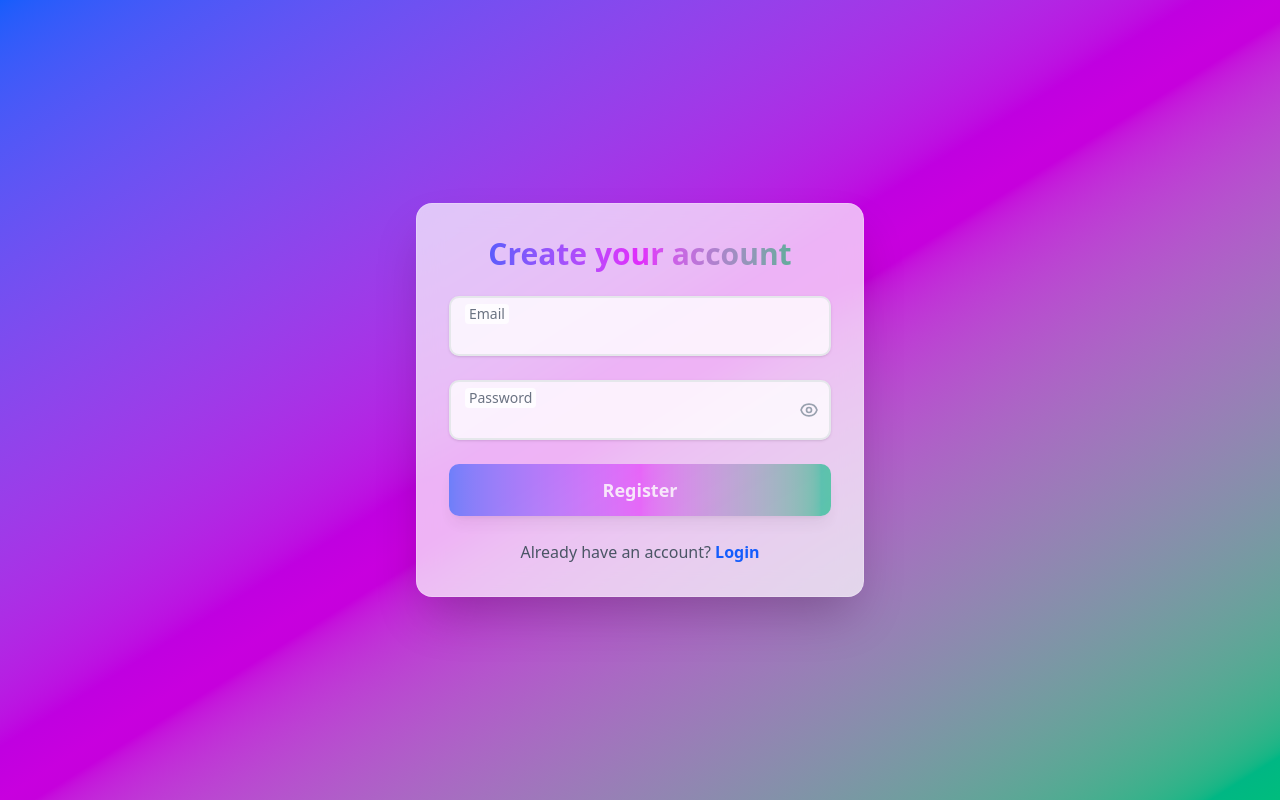
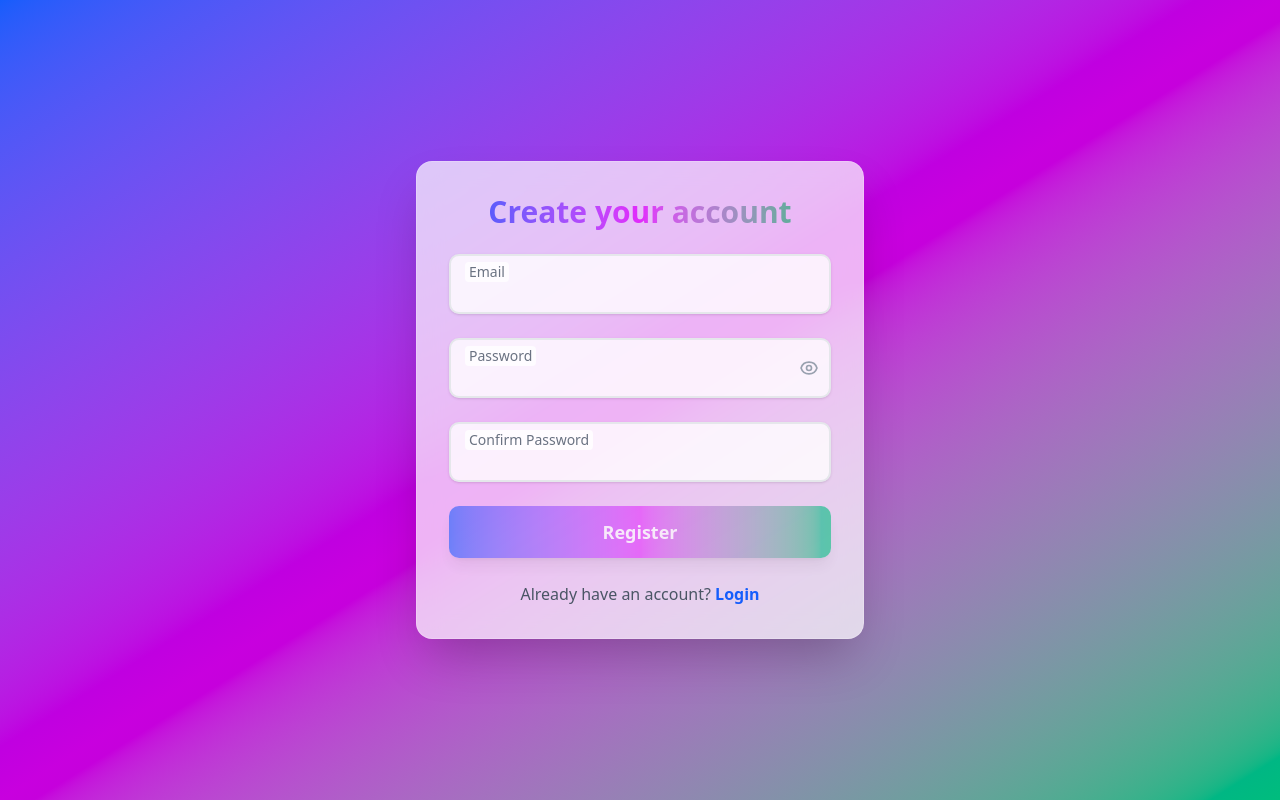
Before and after one commit to eediallo/jobtracker, a Next.js app: page /auth/register in a window 1280 px wide. Built offline with nearby package versions, Linux system fonts and the light colour scheme.

Commit message:
feat: add custom email confirmation flow

```diff
--- /dev/null
+++ b/src/app/auth/confirm/page.tsx
@@ -0,0 +1,20 @@
+import Link from 'next/link';
+
+export default function ConfirmEmailPage() {
+  return (
+    <div className="flex flex-col items-center justify-center min-h-screen bg-gray-50 dark:bg-gray-900 p-4">
+      <div className="max-w-md w-full bg-white dark:bg-gray-800 shadow-xl rounded-2xl p-8 text-center border border-gray-200 dark:border-gray-700">
+        <svg className="w-16 h-16 mx-auto text-green-500 mb-4" fill="none" stroke="currentColor" strokeWidth="2" viewBox="0 0 24 24">
+          <path strokeLinecap="round" strokeLinejoin="round" d="M9 12l2 2 4-4m6 2a9 9 0 11-18 0 9 9 0 0118 0z" />
+        </svg>
+        <h1 className="text-2xl font-bold text-gray-800 dark:text-gray-100 mb-2">Thank You!</h1>
+        <p className="text-gray-600 dark:text-gray-300 mb-6">
+          Your email has been confirmed.
+        </p>
+        <Link href="/auth/login" className="w-full inline-block px-6 py-3 text-lg font-semibold text-white bg-blue-600 rounded-lg hover:bg-blue-700 focus:outline-none focus:ring-2 focus:ring-blue-500 focus:ring-offset-2 transition-transform transform hover:scale-105">
+          Go to Login
+        </Link>
+      </div>
+    </div>
+  );
+}
--- a/src/app/auth/register/page.tsx
+++ b/src/app/auth/register/page.tsx
@@ -2,14 +2,17 @@
 import { useState } from 'react';
 import { supabase } from '@/lib/supabase';
 import { useRouter } from 'next/navigation';
+import { toast } from 'sonner';
 
 export default function RegisterPage() {
   const [email, setEmail] = useState('');
   const [password, setPassword] = useState('');
+  const [confirmPassword, setConfirmPassword] = useState('');
   const [showPassword, setShowPassword] = useState(false);
   const [error, setError] = useState('');
   const [loading, setLoading] = useState(false);
   const [touched, setTouched] = useState<{email: boolean; password: boolean}>({email: false, password: false});
+  const [showConfirmationMessage, setShowConfirmationMessage] = useState(false);
   const router = useRouter();
 
   const emailValid = email.length > 3 && email.includes('@');
@@ -17,14 +20,49 @@ export default function RegisterPage() {
 
   async function handleRegister(e: React.FormEvent) {
     e.preventDefault();
+    if (password !== confirmPassword) {
+      toast.error('Passwords do not match');
+      return;
+    }
     setTouched({email: true, password: true});
     if (!emailValid || !passwordValid) return;
     setLoading(true);
     setError('');
-    const { error } = await supabase.auth.signUp({ email, password });
+    const { data, error } = await supabase.auth.signUp({
+      email,
+      password,
+      options: {
+        emailRedirectTo: `${location.origin}/auth/confirm`,
+      }
+    });
     setLoading(false);
-    if (error) setError(error.message);
-    else router.push('/dashboard');
+    if (error) {
+      toast.error(error.message);
+    } else if (data.user) {
+      if (data.user.identities?.length === 0) {
+        toast.error('User with this email already exists but is unconfirmed. Please check your email to confirm.');
+        setShowConfirmationMessage(true);
+      } else {
+        toast.success('Registration successful!');
+        setShowConfirmationMessage(true);
+      }
+    }
+  }
+
+  if (showConfirmationMessage) {
+    return (
+      <div className="min-h-screen flex items-center justify-center bg-gray-50 dark:bg-gray-900 p-4">
+        <div className="max-w-md w-full bg-white dark:bg-gray-800 shadow-xl rounded-2xl p-8 text-center border border-gray-200 dark:border-gray-700">
+          <svg className="w-16 h-16 mx-auto text-blue-500 mb-4" fill="none" stroke="currentColor" strokeWidth="2" viewBox="0 0 24 24">
+            <path strokeLinecap="round" strokeLinejoin="round" d="M3 8l7.89 5.26a2 2 0 002.22 0L21 8M5 19h14a2 2 0 002-2V7a2 2 0 00-2-2H5a2 2 0 00-2 2v10a2 2 0 002 2z" />
+          </svg>
+          <h1 className="text-2xl font-bold text-gray-800 dark:text-gray-100 mb-2">Confirm your email</h1>
+          <p className="text-gray-600 dark:text-gray-300 mb-6">
+            We've sent a confirmation link to <strong>{email}</strong>. Please check your inbox and follow the link to complete your registration.
+          </p>
+        </div>
+      </div>
+    );
   }
 
   return (
@@ -81,8 +119,29 @@ export default function RegisterPage() {
               <span id="password-error" className="text-xs text-red-500 mt-1 block">Password must be at least 6 characters</span>
             )}
           </div>
+          {/* Confirm Password */}
+          <div className="relative">
+            <input
+              id="confirmPassword"
+              type="password"
+              autoComplete="new-password"
+              value={confirmPassword}
+              onChange={e => setConfirmPassword(e.target.value)}
+              onBlur={() => setTouched(t => ({...t, password: true}))}
+              className={`peer w-full px-4 pt-6 pb-2 rounded-lg border-2 bg-white/80 dark:bg-gray-800/80 outline-none transition-all duration-200 focus:border-blue-500 dark:focus:border-fuchsia-400 shadow-sm ${touched.password && password !== confirmPassword ? 'border-red-400' : 'border-gray-200 dark:border-gray-700'}`}
+              required
+              aria-invalid={touched.password && password !== confirmPassword}
+              aria-describedby="confirm-password-error"
+            />
+            <label htmlFor="confirmPassword" className="absolute left-4 top-2 text-gray-500 text-sm pointer-events-none transition-all duration-200 peer-focus:-translate-y-2 peer-focus:scale-90 peer-focus:text-blue-600 dark:peer-focus:text-fuchsia-400 peer-valid:-translate-y-2 peer-valid:scale-90 bg-white/80 dark:bg-gray-800/80 px-1 rounded">
+              Confirm Password
+            </label>
+            {touched.password && password !== confirmPassword && (
+              <span id="confirm-password-error" className="text-xs text-red-500 mt-1 block">Passwords do not match</span>
+            )}
+          </div>
           {error && <div className="text-red-500 text-sm animate-shake">{error}</div>}
-          <button type="submit" className="w-full py-3 rounded-lg font-bold text-lg bg-gradient-to-r from-blue-600 via-fuchsia-500 to-emerald-500 text-white shadow-lg hover:scale-105 hover:shadow-2xl transition-all duration-200 flex items-center justify-center gap-2 disabled:opacity-60 disabled:cursor-not-allowed" disabled={loading || !emailValid || !passwordValid} aria-busy={loading}>
+          <button type="submit" className="w-full py-3 rounded-lg font-bold text-lg bg-gradient-to-r from-blue-600 via-fuchsia-500 to-emerald-500 text-white shadow-lg hover:scale-105 hover:shadow-2xl transition-all duration-200 flex items-center justify-center gap-2 disabled:opacity-60 disabled:cursor-not-allowed" disabled={loading || !emailValid || !passwordValid || password !== confirmPassword}>
             {loading && <span className="animate-spin w-5 h-5 border-2 border-white border-t-transparent rounded-full"></span>}
             {loading ? 'Registering...' : 'Register'}
           </button>
```
